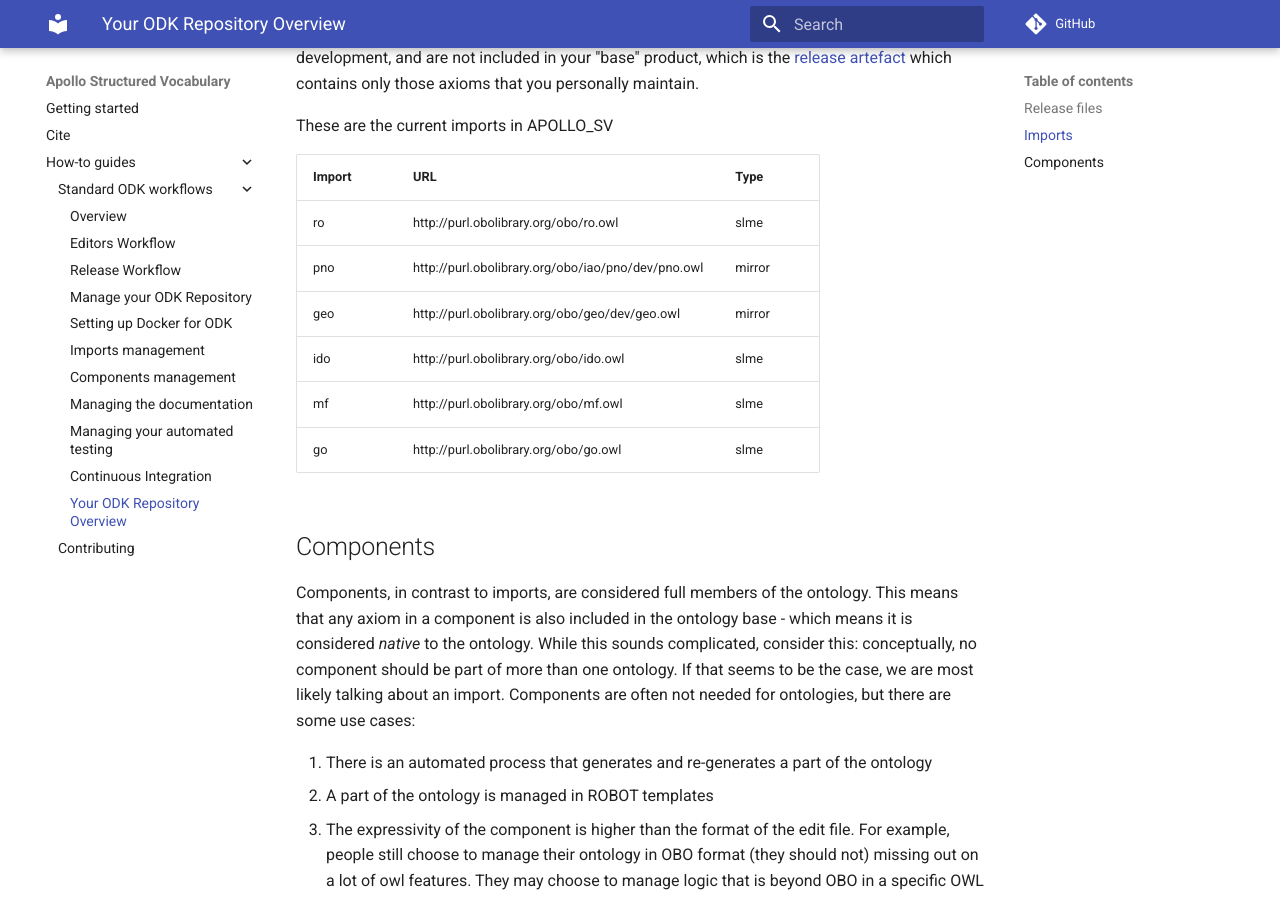
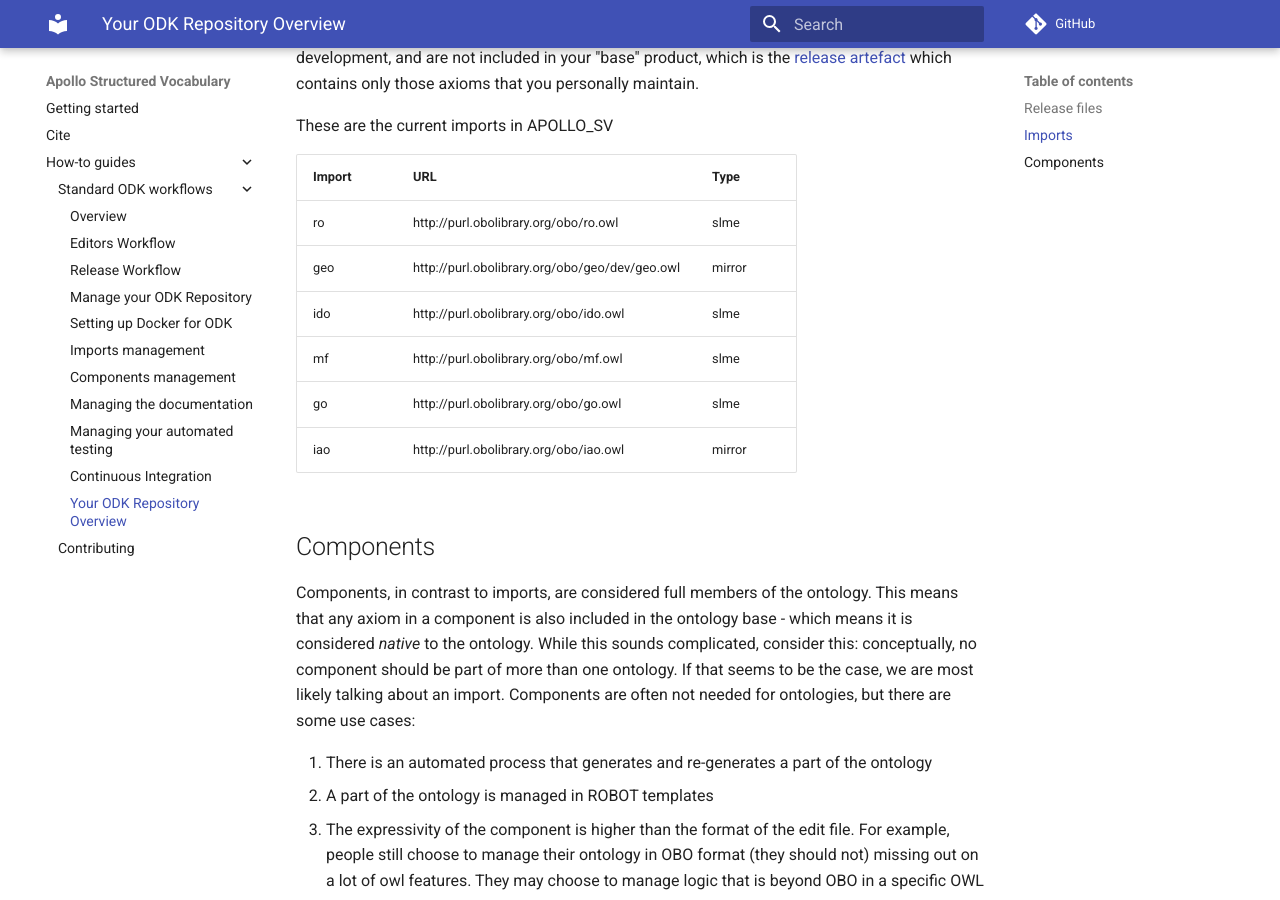
Before and after one commit to ApolloDev/apollo-sv, an MkDocs documentation site: the page built from docs/odk-workflows/RepositoryFileStructure.md, in a window 1280 px wide and 900 px high, scrolled down 553 px. Built offline with MkDocs 1.6.1 and Material for MkDocs 9.7.7, drawn with Linux system fonts in a browser that asks for light colours; comment, search, counter and statistics services are not loaded.

Commit message:
added IAO import as mirror. Removed PNO import because PNO has been merged into IAO. Fixes #249

```diff
--- a/docs/odk-workflows/RepositoryFileStructure.md
+++ b/docs/odk-workflows/RepositoryFileStructure.md
@@ -17,11 +17,11 @@
 | Import | URL | Type |
 | ------ | --- | ---- |
 | ro | http://purl.obolibrary.org/obo/ro.owl | slme |
-| pno | http://purl.obolibrary.org/obo/iao/pno/dev/pno.owl | mirror |
 | geo | http://purl.obolibrary.org/obo/geo/dev/geo.owl | mirror |
 | ido | http://purl.obolibrary.org/obo/ido.owl | slme |
 | mf | http://purl.obolibrary.org/obo/mf.owl | slme |
 | go | http://purl.obolibrary.org/obo/go.owl | slme |
+| iao | http://purl.obolibrary.org/obo/iao.owl | mirror |
 
 ## Components
 Components, in contrast to imports, are considered full members of the ontology. This means that any axiom in a component is also included in the ontology base - which means it is considered _native_ to the ontology. While this sounds complicated, consider this: conceptually, no component should be part of more than one ontology. If that seems to be the case, we are most likely talking about an import. Components are often not needed for ontologies, but there are some use cases:
--- a/src/ontology/apollo_sv-odk.yaml
+++ b/src/ontology/apollo_sv-odk.yaml
@@ -23,10 +23,6 @@
     - id: ro
       module_type: slme
       slme_individuals: exclude
-    - id: pno
-      mirror_from: http://purl.obolibrary.org/obo/iao/pno/dev/pno.owl
-      module_type: mirror
-      # URI different from what is used in OMRSE
     - id: geo
       mirror_from: http://purl.obolibrary.org/obo/geo/dev/geo.owl
       module_type: mirror
@@ -39,6 +35,8 @@
     - id: go
       module_type: slme
       slme_individuals: exclude
+    - id: iao
+      module_type: mirror
 use_custom_import_module: TRUE
 robot_java_args: '-Xmx8G'
 custom_makefile_header: |
```
Also changed, not shown: 13 other files.
